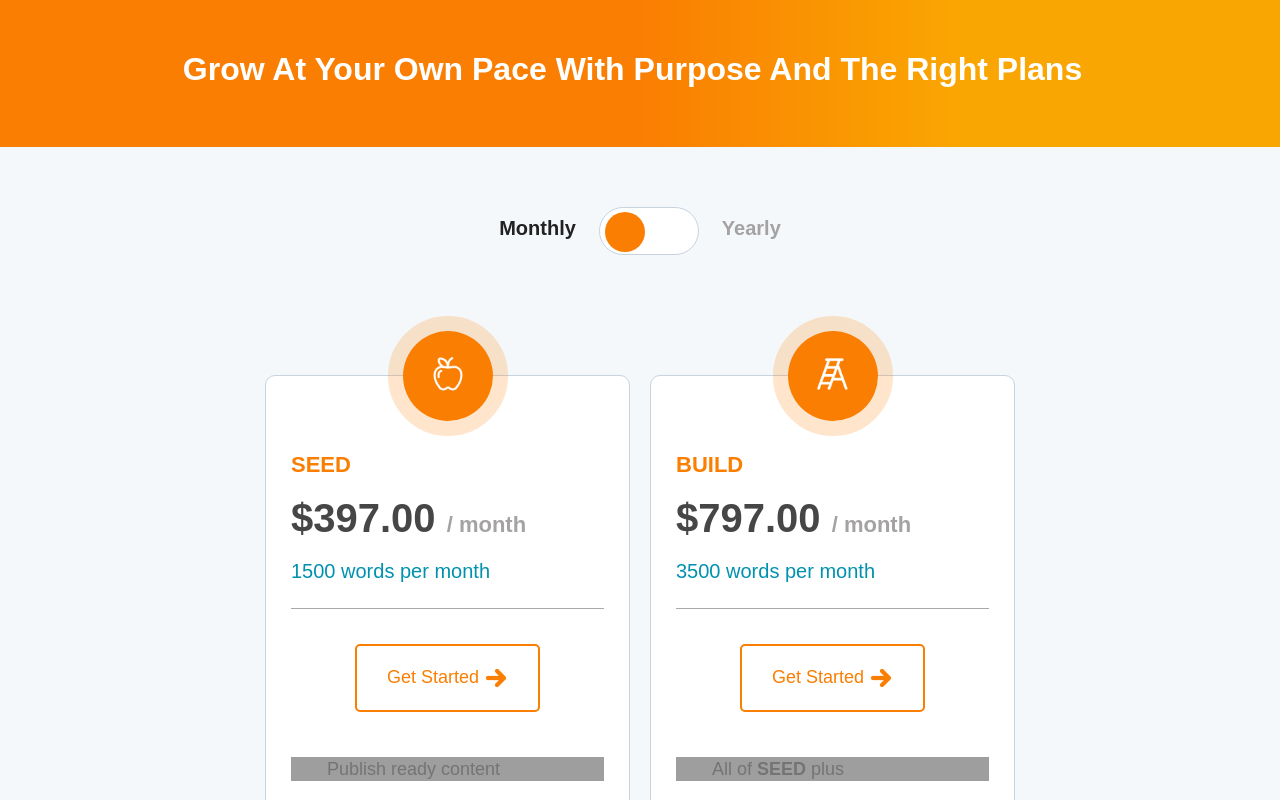
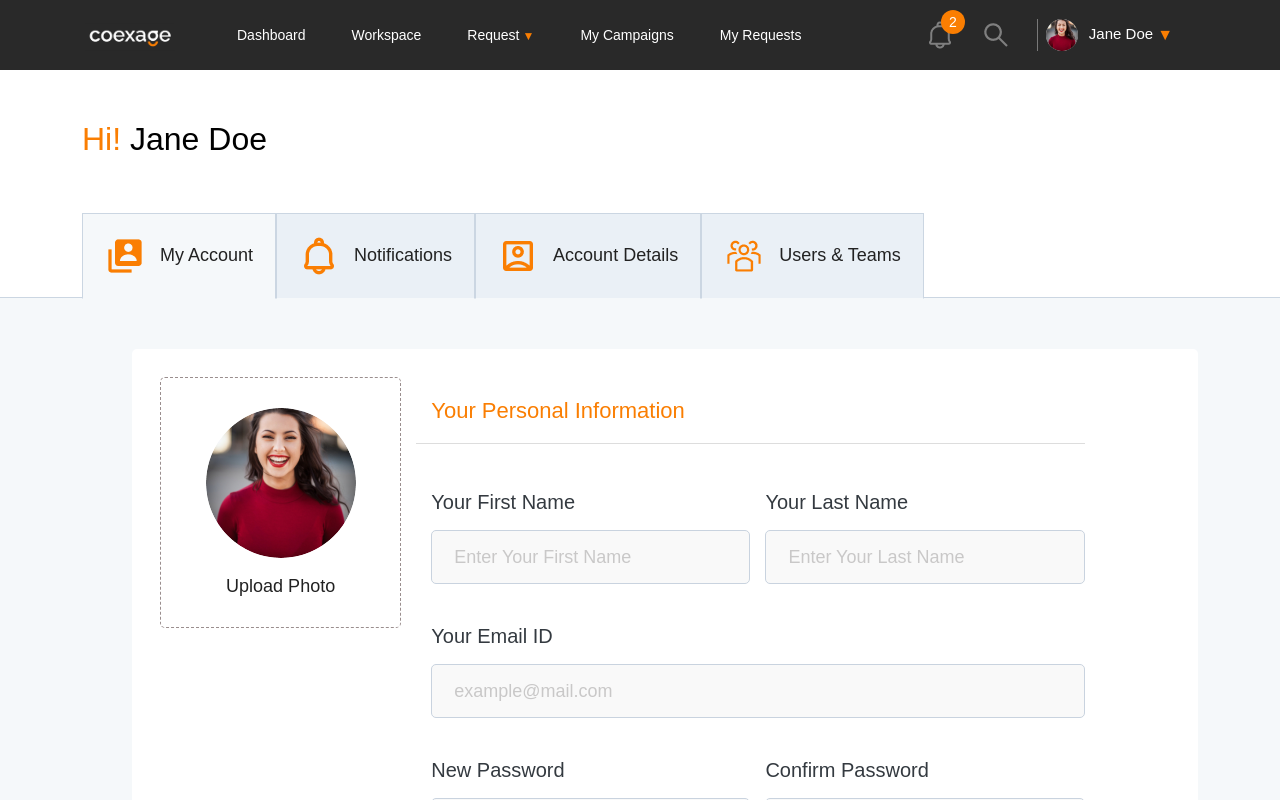
Before and after one commit to alishanFlynaut/coexage-frontend, a Next.js app: page /home in a window 1280 px wide. Shown: the top 800 px of the page. Built offline with nearby package versions, Linux system fonts and the light colour scheme; grey boxes are pictures that could not be loaded.

Commit message:
converted to jsx

```diff
--- a/src/pages/home.js
+++ b/src/pages/home.js
@@ -24,8 +24,8 @@ import RequestTitleCreation from "@/components/myRequest/RequestTitleCreation";
 export default function Home() {
   return (
     <div>
-      <PricingFeatures />
-      {/* <MyAccount /> */}
+      {/* <PricingFeatures /> */}
+      <MyAccount />
       {/* <Workspace /> */}
       {/* <WorkspaceEmpty></WorkspaceEmpty> */}
       {/* <MyRequestProject></MyRequestProject> */}
```
